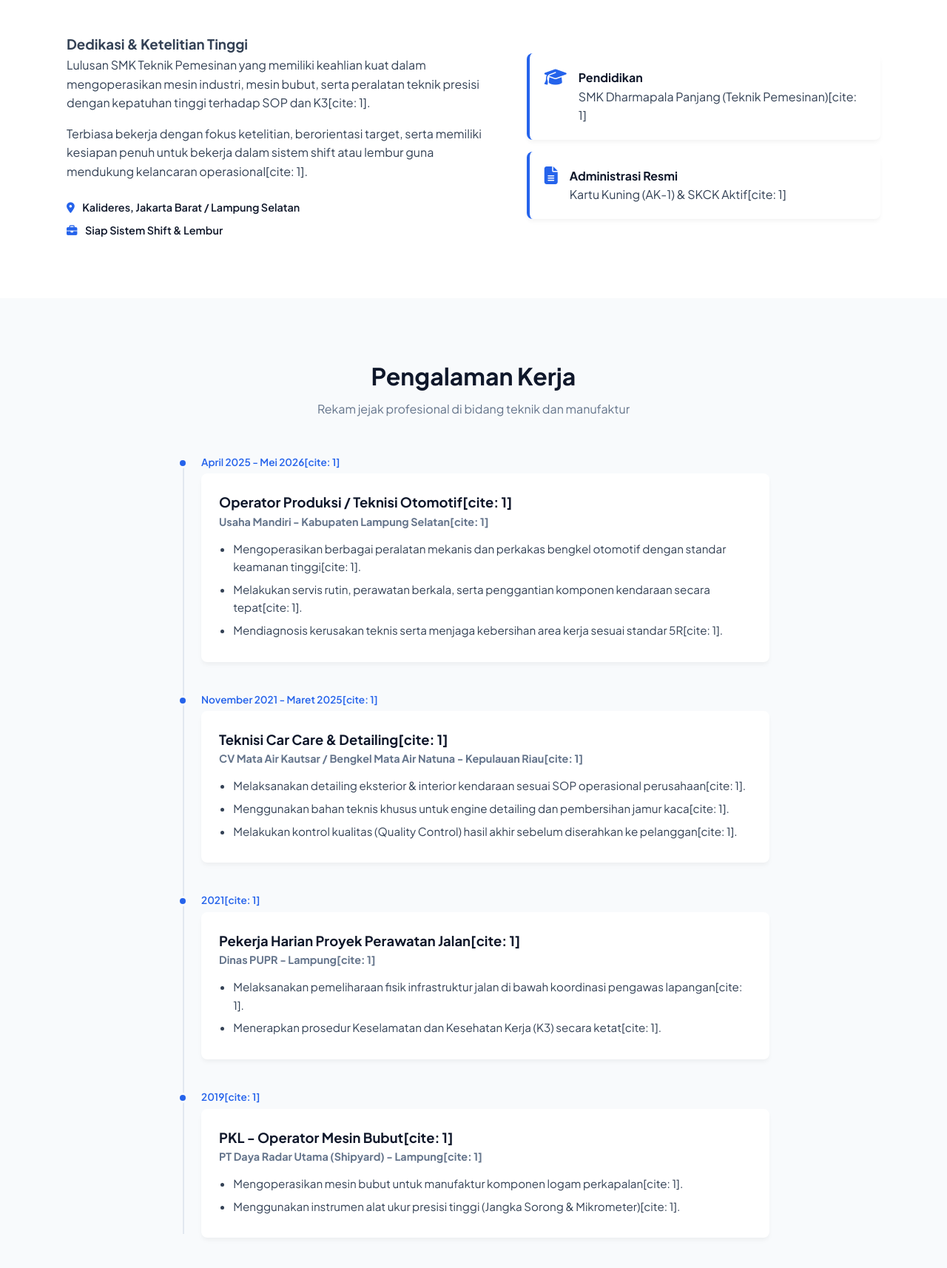
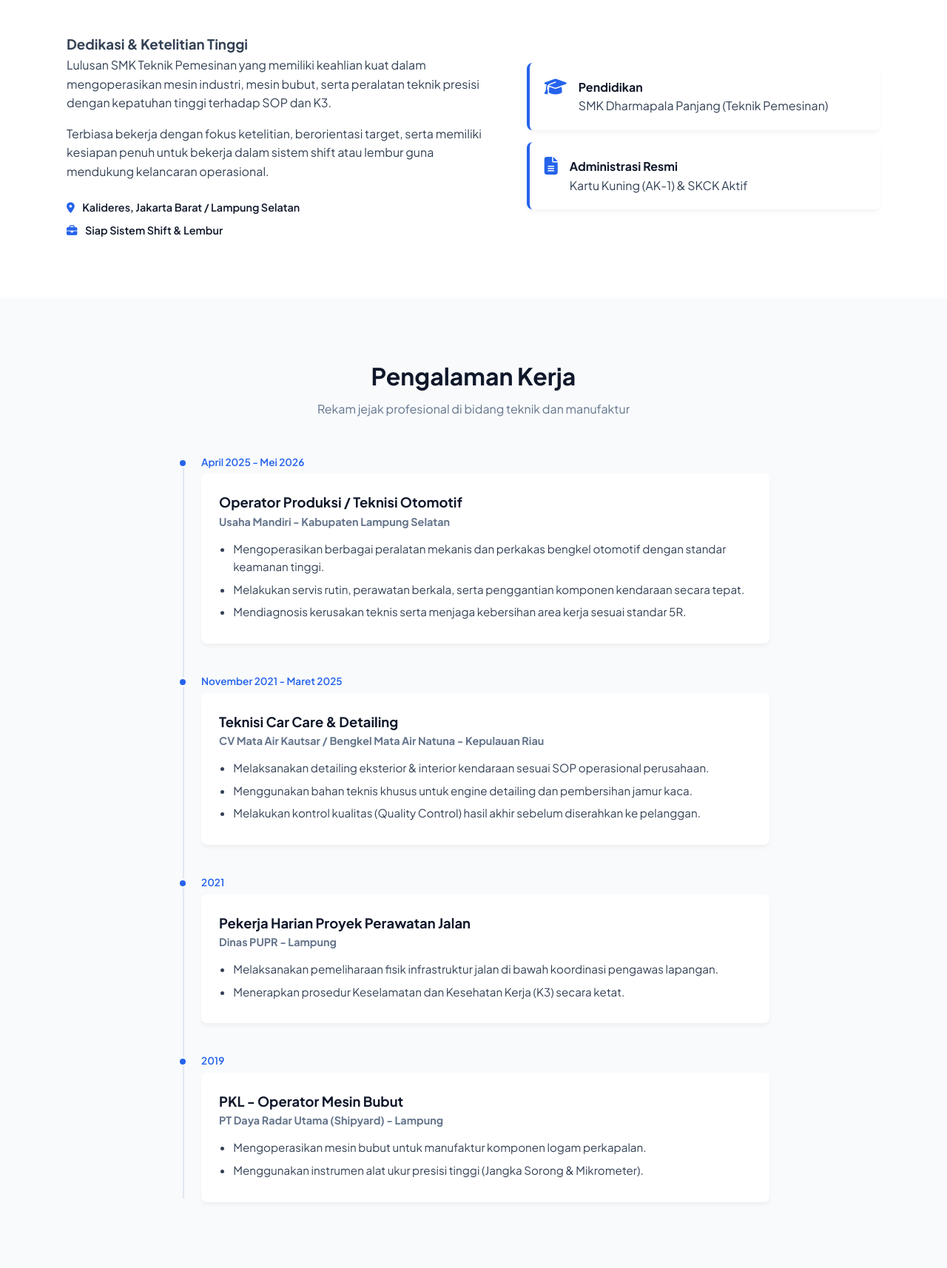
Before and after one commit to asandi01cs-cpu/My-Profile-Andi-Syamsudin-, a plain HTML site: page index.html in a window 1280 px wide. Shown: the part 966-2680 px from the top of the page at 74% size. Drawn offline with Linux system fonts and the light colour scheme.

Commit message:
Remove citation references from index.html

```diff
--- a/index.html
+++ b/index.html
@@ -34,7 +34,7 @@
         <div class="container hero-content">
             <span class="badge">Operator Produksi | Teknik Pemesinan</span>
             <h1>Andi Syamsudin</h1>
-            <p>Berpengalaman komprehensif di bidang manufaktur permesinan, pengerjaan teknis lapangan, servis otomotif, dan perawatan kendaraan dengan standar K3 yang tinggi[cite: 1].</p>
+            <p>Berpengalaman komprehensif di bidang manufaktur permesinan, pengerjaan teknis lapangan, servis otomotif, dan perawatan kendaraan dengan standar K3 yang tinggi.</p>
             <div class="hero-buttons">
                 <a href="#experience" class="btn btn-primary">Lihat Pengalaman Kerja</a>
                 <a href="#contact" class="btn btn-outline">Hubungi Saya</a>
@@ -52,8 +52,8 @@
             <div class="about-grid">
                 <div class="about-text">
                     <h3>Dedikasi & Ketelitian Tinggi</h3>
-                    <p>Lulusan SMK Teknik Pemesinan yang memiliki keahlian kuat dalam mengoperasikan mesin industri, mesin bubut, serta peralatan teknik presisi dengan kepatuhan tinggi terhadap SOP dan K3[cite: 1].</p>
-                    <p>Terbiasa bekerja dengan fokus ketelitian, berorientasi target, serta memiliki kesiapan penuh untuk bekerja dalam sistem shift atau lembur guna mendukung kelancaran operasional[cite: 1].</p>
+                    <p>Lulusan SMK Teknik Pemesinan yang memiliki keahlian kuat dalam mengoperasikan mesin industri, mesin bubut, serta peralatan teknik presisi dengan kepatuhan tinggi terhadap SOP dan K3.</p>
+                    <p>Terbiasa bekerja dengan fokus ketelitian, berorientasi target, serta memiliki kesiapan penuh untuk bekerja dalam sistem shift atau lembur guna mendukung kelancaran operasional.</p>
                     <div class="info-badge-box">
                         <span><i class="fas fa-map-marker-alt"></i> Kalideres, Jakarta Barat / Lampung Selatan</span>
                         <span><i class="fas fa-briefcase"></i> Siap Sistem Shift & Lembur</span>
@@ -64,14 +64,14 @@
                         <i class="fas fa-graduation-cap"></i>
                         <div>
                             <h4>Pendidikan</h4>
-                            <p>SMK Dharmapala Panjang (Teknik Pemesinan)[cite: 1]</p>
+                            <p>SMK Dharmapala Panjang (Teknik Pemesinan)</p>
                         </div>
                     </div>
                     <div class="mini-card">
                         <i class="fas fa-file-alt"></i>
                         <div>
                             <h4>Administrasi Resmi</h4>
-                            <p>Kartu Kuning (AK-1) & SKCK Aktif[cite: 1]</p>
+                            <p>Kartu Kuning (AK-1) & SKCK Aktif</p>
                         </div>
                     </div>
                 </div>
@@ -89,51 +89,51 @@
             <div class="timeline">
                 <div class="timeline-item">
                     <div class="timeline-dot"></div>
-                    <div class="timeline-date">April 2025 - Mei 2026[cite: 1]</div>
+                    <div class="timeline-date">April 2025 - Mei 2026</div>
                     <div class="timeline-content">
-                        <h3>Operator Produksi / Teknisi Otomotif[cite: 1]</h3>
-                        <h4>Usaha Mandiri - Kabupaten Lampung Selatan[cite: 1]</h4>
+                        <h3>Operator Produksi / Teknisi Otomotif</h3>
+                        <h4>Usaha Mandiri - Kabupaten Lampung Selatan</h4>
                         <ul>
-                            <li>Mengoperasikan berbagai peralatan mekanis dan perkakas bengkel otomotif dengan standar keamanan tinggi[cite: 1].</li>
-                            <li>Melakukan servis rutin, perawatan berkala, serta penggantian komponen kendaraan secara tepat[cite: 1].</li>
-                            <li>Mendiagnosis kerusakan teknis serta menjaga kebersihan area kerja sesuai standar 5R[cite: 1].</li>
+                            <li>Mengoperasikan berbagai peralatan mekanis dan perkakas bengkel otomotif dengan standar keamanan tinggi.</li>
+                            <li>Melakukan servis rutin, perawatan berkala, serta penggantian komponen kendaraan secara tepat.</li>
+                            <li>Mendiagnosis kerusakan teknis serta menjaga kebersihan area kerja sesuai standar 5R.</li>
                         </ul>
                     </div>
                 </div>
                 <div class="timeline-item">
                     <div class="timeline-dot"></div>
-                    <div class="timeline-date">November 2021 - Maret 2025[cite: 1]</div>
+                    <div class="timeline-date">November 2021 - Maret 2025</div>
                     <div class="timeline-content">
-                        <h3>Teknisi Car Care & Detailing[cite: 1]</h3>
-                        <h4>CV Mata Air Kautsar / Bengkel Mata Air Natuna - Kepulauan Riau[cite: 1]</h4>
+                        <h3>Teknisi Car Care & Detailing</h3>
+                        <h4>CV Mata Air Kautsar / Bengkel Mata Air Natuna - Kepulauan Riau</h4>
                         <ul>
-                            <li>Melaksanakan detailing eksterior & interior kendaraan sesuai SOP operasional perusahaan[cite: 1].</li>
-                            <li>Menggunakan bahan teknis khusus untuk engine detailing dan pembersihan jamur kaca[cite: 1].</li>
-                            <li>Melakukan kontrol kualitas (Quality Control) hasil akhir sebelum diserahkan ke pelanggan[cite: 1].</li>
+                            <li>Melaksanakan detailing eksterior & interior kendaraan sesuai SOP operasional perusahaan.</li>
+                            <li>Menggunakan bahan teknis khusus untuk engine detailing dan pembersihan jamur kaca.</li>
+                            <li>Melakukan kontrol kualitas (Quality Control) hasil akhir sebelum diserahkan ke pelanggan.</li>
                         </ul>
                     </div>
                 </div>
                 <div class="timeline-item">
                     <div class="timeline-dot"></div>
-                    <div class="timeline-date">2021[cite: 1]</div>
+                    <div class="timeline-date">2021</div>
                     <div class="timeline-content">
-                        <h3>Pekerja Harian Proyek Perawatan Jalan[cite: 1]</h3>
-                        <h4>Dinas PUPR - Lampung[cite: 1]</h4>
+                        <h3>Pekerja Harian Proyek Perawatan Jalan</h3>
+                        <h4>Dinas PUPR - Lampung</h4>
                         <ul>
-                            <li>Melaksanakan pemeliharaan fisik infrastruktur jalan di bawah koordinasi pengawas lapangan[cite: 1].</li>
-                            <li>Menerapkan prosedur Keselamatan dan Kesehatan Kerja (K3) secara ketat[cite: 1].</li>
+                            <li>Melaksanakan pemeliharaan fisik infrastruktur jalan di bawah koordinasi pengawas lapangan.</li>
+                            <li>Menerapkan prosedur Keselamatan dan Kesehatan Kerja (K3) secara ketat.</li>
                         </ul>
                     </div>
                 </div>
                 <div class="timeline-item">
                     <div class="timeline-dot"></div>
-                    <div class="timeline-date">2019[cite: 1]</div>
+                    <div class="timeline-date">2019</div>
                     <div class="timeline-content">
-                        <h3>PKL - Operator Mesin Bubut[cite: 1]</h3>
-                        <h4>PT Daya Radar Utama (Shipyard) - Lampung[cite: 1]</h4>
+                        <h3>PKL - Operator Mesin Bubut</h3>
+                        <h4>PT Daya Radar Utama (Shipyard) - Lampung</h4>
                         <ul>
-                            <li>Mengoperasikan mesin bubut untuk manufaktur komponen logam perkapalan[cite: 1].</li>
-                            <li>Menggunakan instrumen alat ukur presisi tinggi (Jangka Sorong & Mikrometer)[cite: 1].</li>
+                            <li>Mengoperasikan mesin bubut untuk manufaktur komponen logam perkapalan.</li>
+                            <li>Menggunakan instrumen alat ukur presisi tinggi (Jangka Sorong & Mikrometer).</li>
                         </ul>
                     </div>
                 </div>
@@ -152,23 +152,23 @@
                 <div class="skill-category">
                     <h3><i class="fas fa-tools"></i> Keahlian Teknis (Hard Skills)</h3>
                     <div class="skill-tags">
-                        <span>Pengoperasian Mesin Bubut[cite: 1]</span>
-                        <span>Penggunaan Alat Ukur (Jangka Sorong, Mikrometer)[cite: 1]</span>
-                        <span>Perawatan & Detailing Kendaraan[cite: 1]</span>
-                        <span>Salon Mesin & Kaca[cite: 1]</span>
-                        <span>Pengelasan Dasar (SMAW)[cite: 1]</span>
-                        <span>Peralatan Bengkel Otomotif[cite: 1]</span>
-                        <span>Microsoft Office Dasar[cite: 1]</span>
+                        <span>Pengoperasian Mesin Bubut</span>
+                        <span>Penggunaan Alat Ukur (Jangka Sorong, Mikrometer)</span>
+                        <span>Perawatan & Detailing Kendaraan</span>
+                        <span>Salon Mesin & Kaca</span>
+                        <span>Pengelasan Dasar (SMAW)</span>
+                        <span>Peralatan Bengkel Otomotif</span>
+                        <span>Microsoft Office Dasar</span>
                     </div>
                 </div>
                 <div class="skill-category">
                     <h3><i class="fas fa-user-check"></i> Keahlian Pendukung (Soft Skills)</h3>
                     <div class="skill-tags">
-                        <span>Kepatuhan SOP & K3[cite: 1]</span>
-                        <span>Teliti & Berorientasi Target[cite: 1]</span>
-                        <span>Kerjasama Tim / Individu[cite: 1]</span>
-                        <span>Disiplin & Bertanggung Jawab[cite: 1]</span>
-                        <span>Cepat Beradaptasi[cite: 1]</span>
+                        <span>Kepatuhan SOP & K3</span>
+                        <span>Teliti & Berorientasi Target</span>
+                        <span>Kerjasama Tim / Individu</span>
+                        <span>Disiplin & Bertanggung Jawab</span>
+                        <span>Cepat Beradaptasi</span>
                     </div>
                 </div>
             </div>
@@ -184,10 +184,10 @@
             </div>
             <div class="contact-box">
                 <div class="contact-info">
-                    <p><i class="fas fa-phone-alt"></i> 0851-4225-0074[cite: 1]</p>
-                    <p><i class="fas fa-envelope"></i> asandi.01cs@gmail.com[cite: 1]</p>
-                    <p><i class="fab fa-instagram"></i> @andi_ascszz[cite: 1]</p>
-                    <p><i class="fas fa-map-marker-alt"></i> Kalideres, Jakarta Barat[cite: 1]</p>
+                    <p><i class="fas fa-phone-alt"></i> 0851-4225-0074</p>
+                    <p><i class="fas fa-envelope"></i> asandi.01cs@gmail.com</p>
+                    <p><i class="fab fa-instagram"></i> @andi_ascszz</p>
+                    <p><i class="fas fa-map-marker-alt"></i> Kalideres, Jakarta Barat</p>
                 </div>
                 <div class="contact-cta">
                     <a href="mailto:asandi.01cs@gmail.com" class="btn btn-primary"><i class="fas fa-paper-plane"></i> Kirim Email</a>
```
